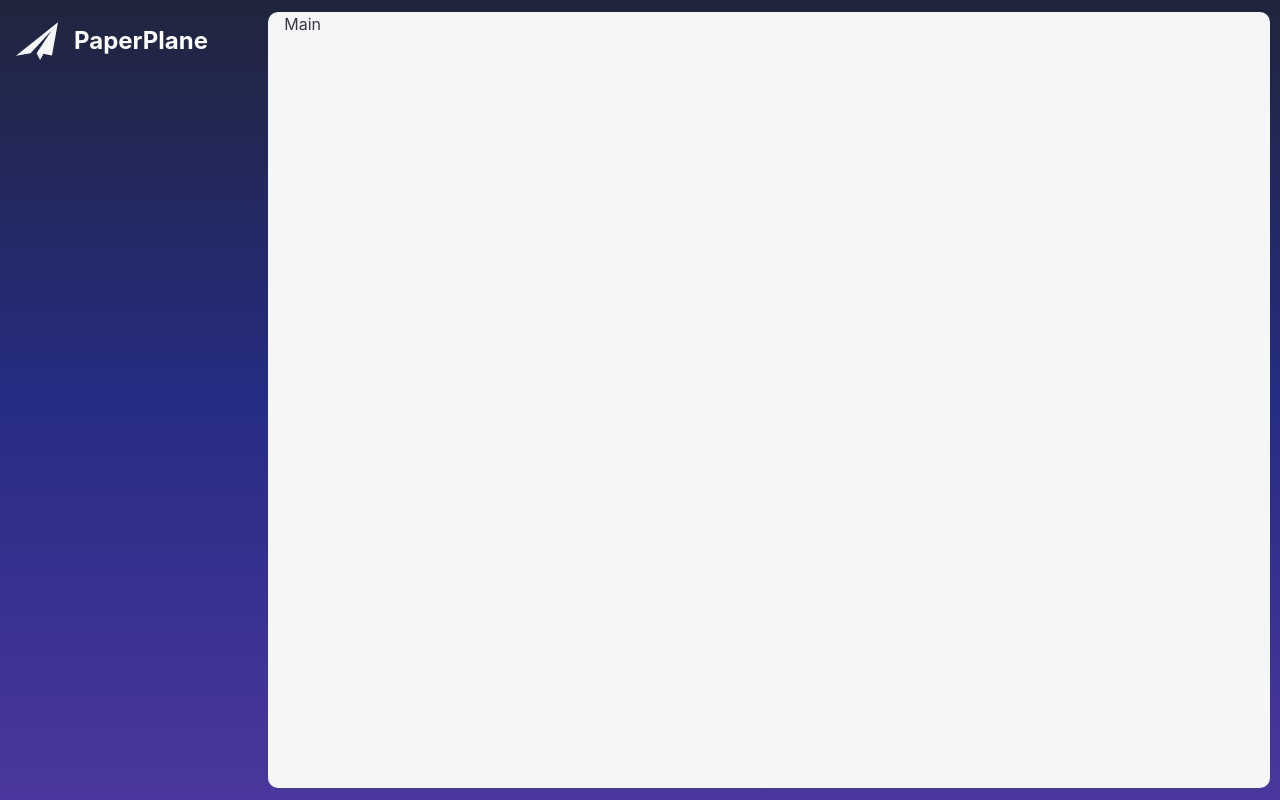
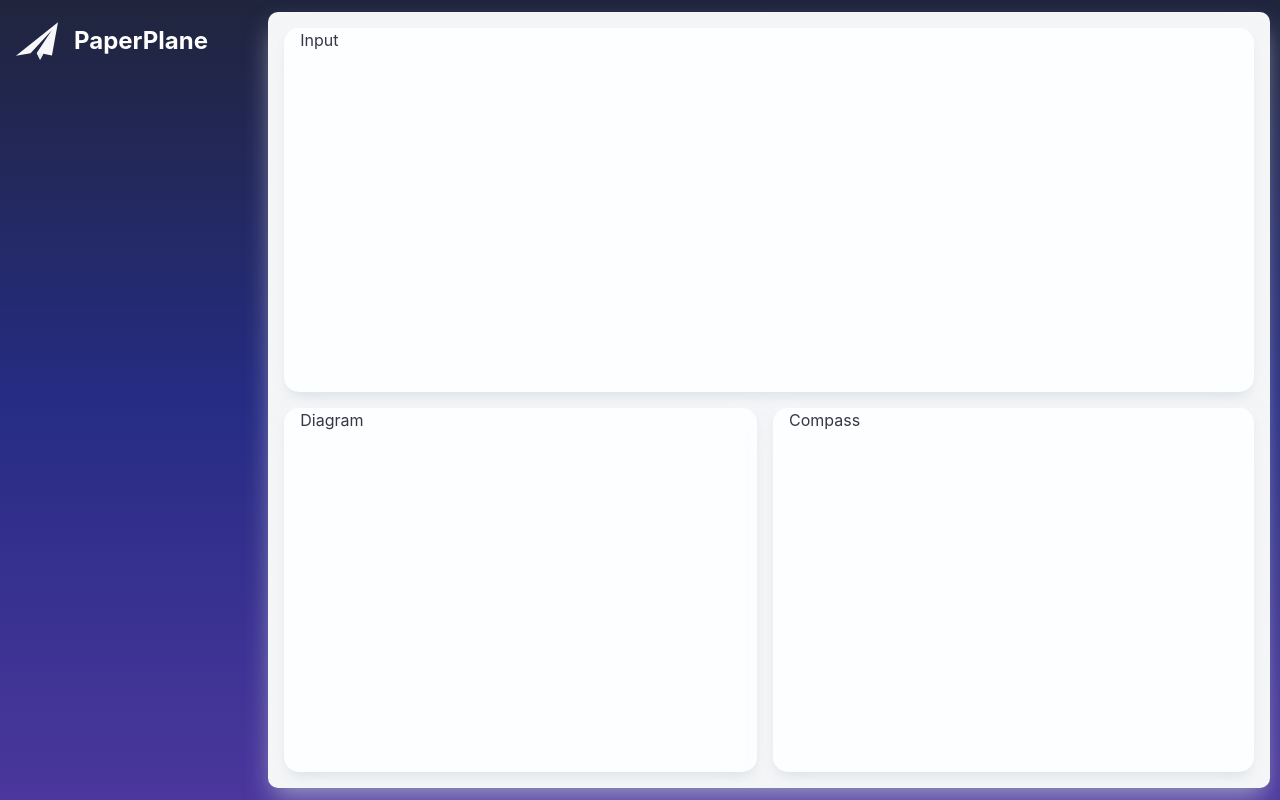
Before and after one commit to Den-Prahms-ihr-Ivo/DLMCSPSE, a React (Vite) app in the folder plane-rotation/: page / in a window 1280 px wide. Built offline with nearby package versions, Linux system fonts and the light colour scheme.

Commit message:
Added Layout for Main Content

```diff
--- a/plane-rotation/src/App.tsx
+++ b/plane-rotation/src/App.tsx
@@ -1,5 +1,6 @@
 import { Grid, GridItem, Container, Center } from "@chakra-ui/react";
 import NavBar from "./components/NavBar";
+import MainPage from "./components/MainPage";
 
 function App() {
   return (
@@ -11,7 +12,6 @@ function App() {
       <GridItem area="main">
         <Center height="100vh" width="100%">
           <Container
-            className="maincontainer"
             width="100%"
             maxWidth="98%"
             height="97vh"
@@ -20,7 +20,7 @@ function App() {
             bg="#F5F6F7"
             color="#373546"
           >
-            Main
+            <MainPage />
           </Container>
         </Center>
       </GridItem>
--- /dev/null
+++ b/plane-rotation/src/components/MainPage.tsx
@@ -0,0 +1,29 @@
+import { Center, Container, Grid, GridItem } from "@chakra-ui/react";
+
+const MainPage = () => {
+  return (
+    <Grid
+      height="100%"
+      templateAreas={`"inputField inputField" "diagram compass"`}
+      gap={2}
+    >
+      <GridItem marginTop={4} marginBottom={1} area="inputField">
+        <Center height="100%" width="100%">
+          <Container>Input</Container>
+        </Center>
+      </GridItem>
+      <GridItem marginTop={1} marginRight={1} marginBottom={4} area="diagram">
+        <Center height="100%" width="100%">
+          <Container>Diagram</Container>
+        </Center>
+      </GridItem>
+      <GridItem marginTop={1} marginLeft={1} marginBottom={4} area="compass">
+        <Center height="100%" width="100%">
+          <Container margin={0}>Compass</Container>
+        </Center>
+      </GridItem>
+    </Grid>
+  );
+};
+
+export default MainPage;
--- a/plane-rotation/src/theme.ts
+++ b/plane-rotation/src/theme.ts
@@ -1,4 +1,5 @@
 import { extendTheme } from "@chakra-ui/react";
+import { baseStyle } from "@chakra-ui/react/dist/types/avatar/avatar";
 
 const theme = extendTheme({
   styles: {
@@ -9,15 +10,25 @@ const theme = extendTheme({
         minHeight: "100vh",
         color: "white",
       },
-      ".maincontainer": {
-        color: "#373546",
+    },
+  },
+  components: {
+    Container: {
+      baseStyle: {
+        width: "100%",
+        maxWidth: "100%",
+        height: "100%",
+        bg: "#FCFEFF",
+        borderRadius: 15,
+        boxShadow:
+          "rgba(252, 254, 255, 0.5) 0px 13px 27px -5px, rgba(19, 62, 83, 0.3) 0px 8px 16px -8px",
       },
-      // styles for the `a`
-      a: {
-        color: "teal.500",
-        _hover: {
-          textDecoration: "underline",
-        },
+    },
+    // styles for the `a`
+    a: {
+      color: "teal.500",
+      _hover: {
+        textDecoration: "underline",
       },
     },
   },
```
